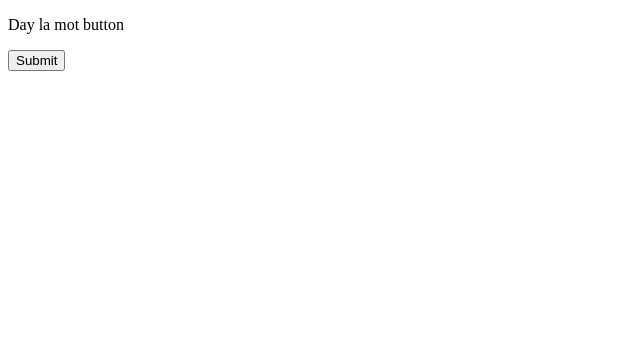
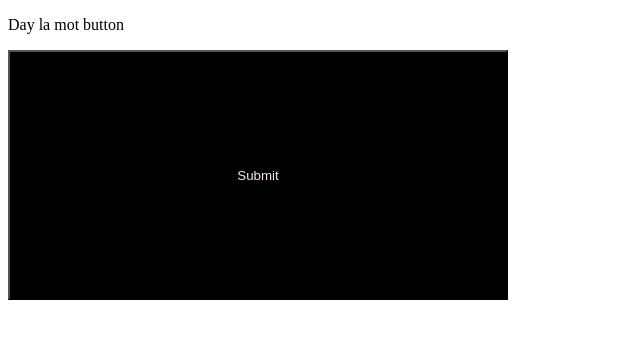
Before and after one commit to thanhdhyk117/git_demo, a plain HTML site: page index.html in a window 1280 px wide. Shown: the whole page, without its empty margins (0-640 px from the left). Drawn offline with Linux system fonts and the light colour scheme.

Commit message:
add css, js file

```diff
--- /dev/null
+++ b/index.css
@@ -0,0 +1,6 @@
+button{
+    width: 500px;
+    height: 250px;
+    background-color: black;
+    color: antiquewhite;
+}
--- a/index.html
+++ b/index.html
@@ -5,9 +5,11 @@
     <meta http-equiv="X-UA-Compatible" content="IE=edge">
     <meta name="viewport" content="width=device-width, initial-scale=1.0">
     <title>Git Demo</title>
+    <link rel="stylesheet" href="index.css">
+    <script src="index.js"></script>
 </head>
 <body>
-    <div>
+    <div style = "margin: auto;">
         <p>Day la mot button</p>
         <button>Submit</button>
     </div>
```
Also changed, not shown: index.js (added).
